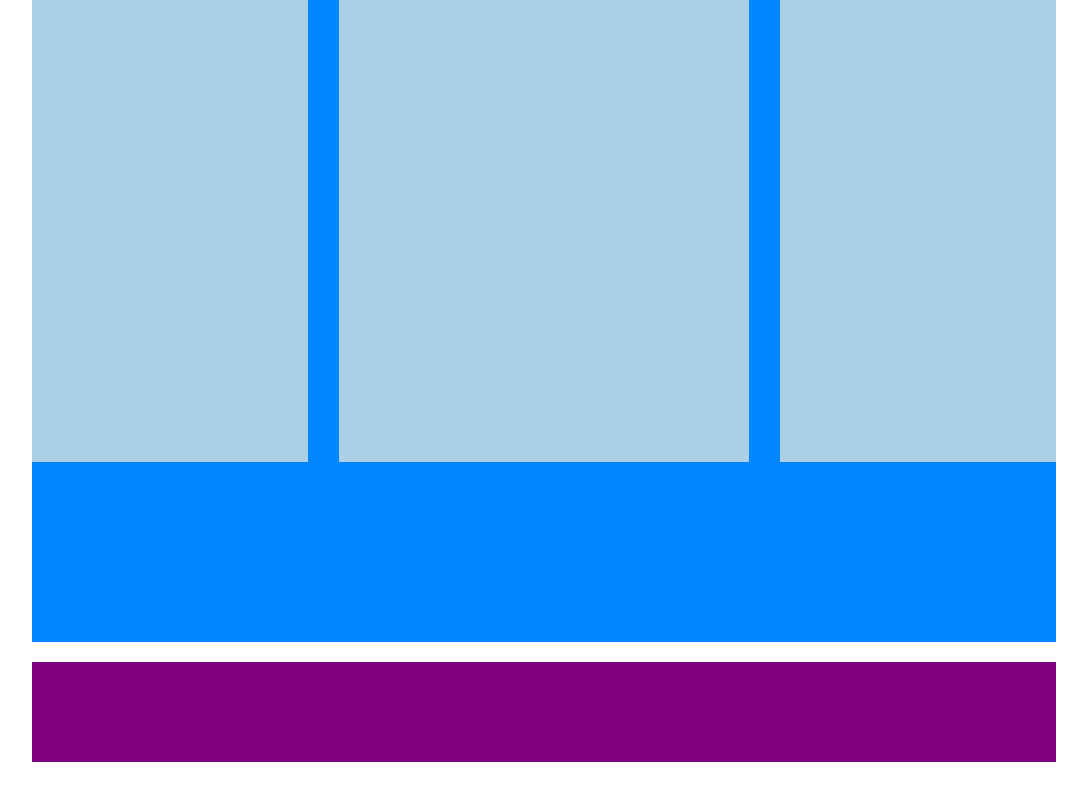
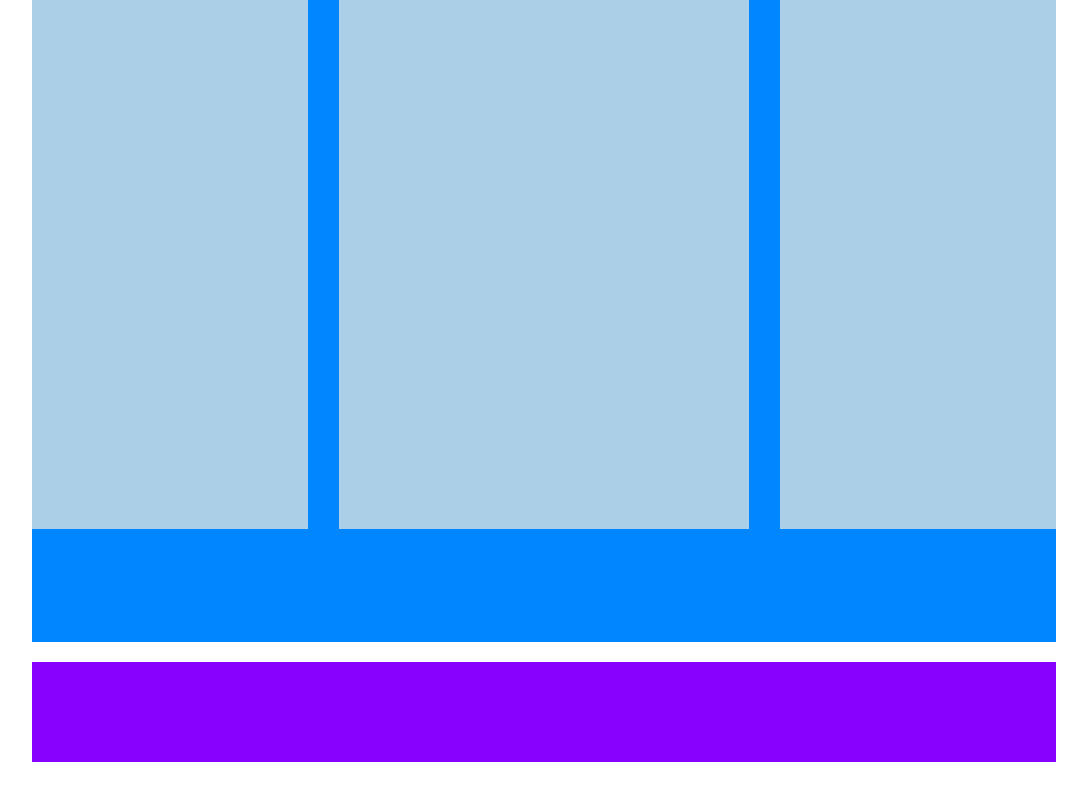
Before and after one commit to pietroline/htmlcss-struttura-wp, a plain HTML site: page index.html in a window 1280 px wide. Shown: the part 1258-2058 px from the top of the page, without its empty margins (96-1183 px from the left). Before the commit the page ends 2020 px from the top, so only its background shows below. Drawn offline with Linux system fonts and the light colour scheme.

Commit message:
Added sottosezione

```diff
--- a/index.html
+++ b/index.html
@@ -19,9 +19,11 @@
             <div class="sezione_1"></div>
             <div class="sezione_2">
                 <div class="testa"></div>
-                <aside class="sidebar"></aside>
-                <div class="centro"></div>
-                <aside class="sidebar"></aside>
+                <div class="sottosezione">
+                    <aside class="sidebar"></aside>
+                    <div class="centro"></div>
+                    <aside class="sidebar"></aside>
+                </div>
             </div>
         </main>
 
--- a/style.css
+++ b/style.css
@@ -40,33 +40,34 @@ main.principale{
     height: 1000px;
     background-color: #0087ff;
     margin-top: 50px;
-    margin-bottom: 20px;
 }
 
     .testa{
         background-color: #abcfe7;
         height: 10%;
-        margin: 1% 0px;
     }
 
     .sidebar{
         background-color: #abcfe7;
         width: 27%;
-        height: 70%;
+        height: 84%;
         float: left;
-        margin: 1% 0px;
+        margin: 3% 0px;
 
     }
 
     .centro{
         background-color: #abcfe7;
         width: 40%;
-        height: 70%;
+        height: 84%;
         float: left;
-        margin: 1% 3%;
+        margin: 3% 3%;
     }
 
-    .sezione_2:after{
+    .sottosezione{
+        height: 90%;
+    }
+    .sottosezione:after{
         content:"";
         display: table;
         clear: both;
@@ -83,5 +84,7 @@ footer.coda{
 
 .footer{
     height: 100px;
-    background-color: purple;
+    background-color: #8801fe;
+    margin-top: 20px;
+    margin-bottom: 50px;
 }
```
